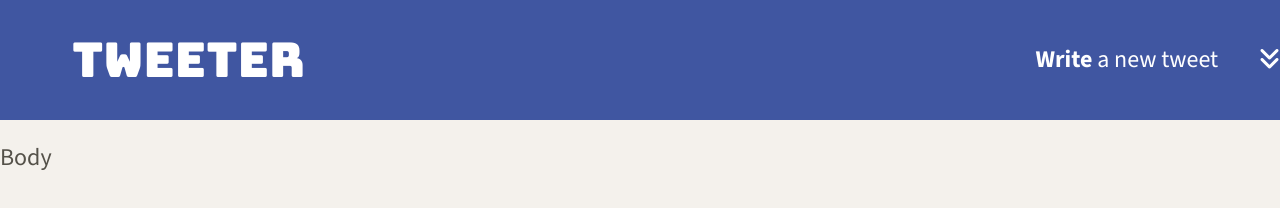
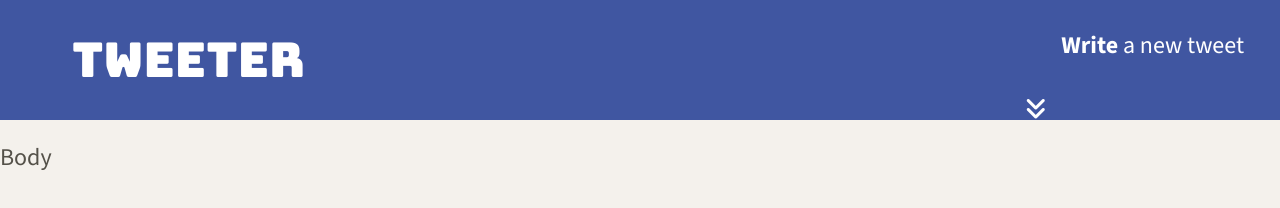
Before and after one commit to cynthia-lam/tweeter, a website: page public/index.html in a window 1280 px wide. Drawn offline with nearby package versions, Linux system fonts and the light colour scheme.

Commit message:
Change span to div for nav right text

```diff
--- a/public/index.html
+++ b/public/index.html
@@ -44,8 +44,8 @@
   <nav class="nav-bar">
     <span class="nav-logo">tweeter</span>
     <div class="nav-right-section">
-      <span class="nav-new-tweet"><strong>Write</strong> a new tweet</span>
-      <i class="fa-solid fa-angles-down"></i>
+      <div class="nav-new-tweet"><strong>Write</strong> a new tweet</div>
+      <div><i class="fa-solid fa-angles-down"></i></div>
     </div>
   </nav>
 
```
